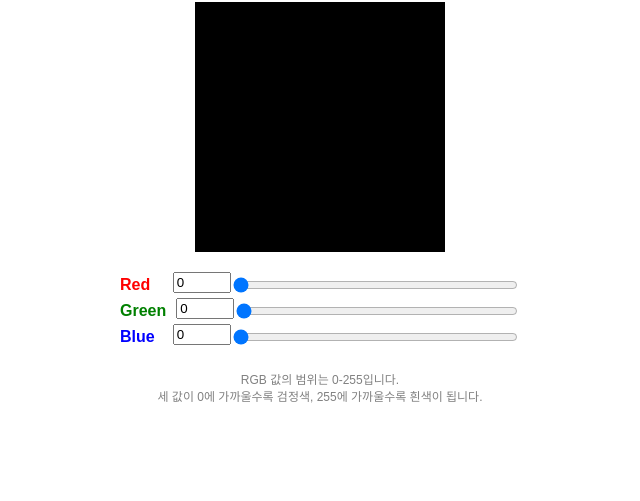
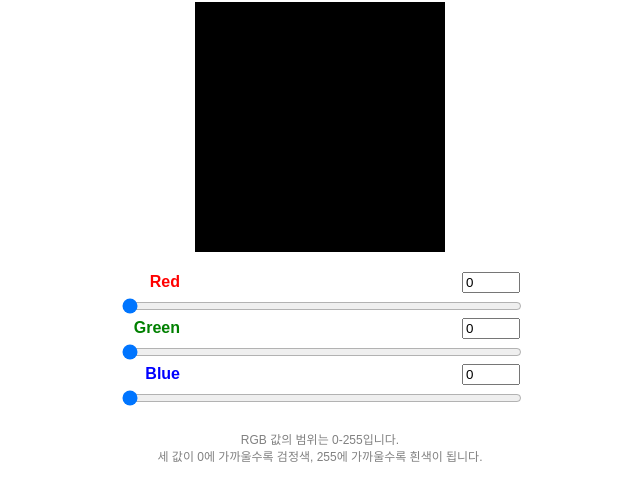
Before and after one commit to stu99m/RGB-color-finder, a plain HTML site: page index.html in a window 1280 px wide. Shown: the part 115-616 px from the top of the page, without its empty margins (320-960 px from the left). Drawn offline with Linux system fonts and the light colour scheme.

Commit message:
Update index.html

```diff
--- a/index.html
+++ b/index.html
@@ -26,23 +26,29 @@
             margin: 15px 0;
             max-width: 400px;
             margin: 0 auto;
+        }
+
+        .label-input-container {
             display: flex;
+            justify-content: space-between;
             align-items: center;
         }
 
         .slider-label {
             font-weight: bold;
-            width: 60px; /* 모든 라벨의 너비를 동일하게 맞춤 */
-            text-align: left;
+            width: 60px;
+            text-align: right; /* 오른쪽 정렬 */
+        }
+
+        .slider-number {
+            width: 50px;
+            text-align: left; /* 왼쪽 정렬 */
+            margin-left: 10px;
         }
 
         input[type="range"] {
             width: 100%;
-        }
-
-        .slider-number {
-            width: 50px;
-            margin-left: 10px;
+            margin-top: 5px;
         }
 
         #rgbInfo {
@@ -64,10 +70,6 @@
                 height: 250px;
             }
         }
-
-        .number-input {
-            margin-bottom: 5px;
-        }
     </style>
 </head>
 <body>
@@ -77,20 +79,26 @@
     <div id="colorBox"></div>
 
     <div class="slider-container">
-        <label for="redRange" class="slider-label" style="color: red;">Red</label>
-        <input type="number" id="redNumber" min="0" max="255" value="0" class="slider-number number-input">
+        <div class="label-input-container">
+            <label for="redRange" class="slider-label" style="color: red;">Red</label>
+            <input type="number" id="redNumber" min="0" max="255" value="0" class="slider-number">
+        </div>
         <input type="range" id="redRange" min="0" max="255" value="0">
     </div>
 
     <div class="slider-container">
-        <label for="greenRange" class="slider-label" style="color: green;">Green</label>
-        <input type="number" id="greenNumber" min="0" max="255" value="0" class="slider-number number-input">
+        <div class="label-input-container">
+            <label for="greenRange" class="slider-label" style="color: green;">Green</label>
+            <input type="number" id="greenNumber" min="0" max="255" value="0" class="slider-number">
+        </div>
         <input type="range" id="greenRange" min="0" max="255" value="0">
     </div>
 
     <div class="slider-container">
-        <label for="blueRange" class="slider-label" style="color: blue;">Blue</label>
-        <input type="number" id="blueNumber" min="0" max="255" value="0" class="slider-number number-input">
+        <div class="label-input-container">
+            <label for="blueRange" class="slider-label" style="color: blue;">Blue</label>
+            <input type="number" id="blueNumber" min="0" max="255" value="0" class="slider-number">
+        </div>
         <input type="range" id="blueRange" min="0" max="255" value="0">
     </div>
 
```
